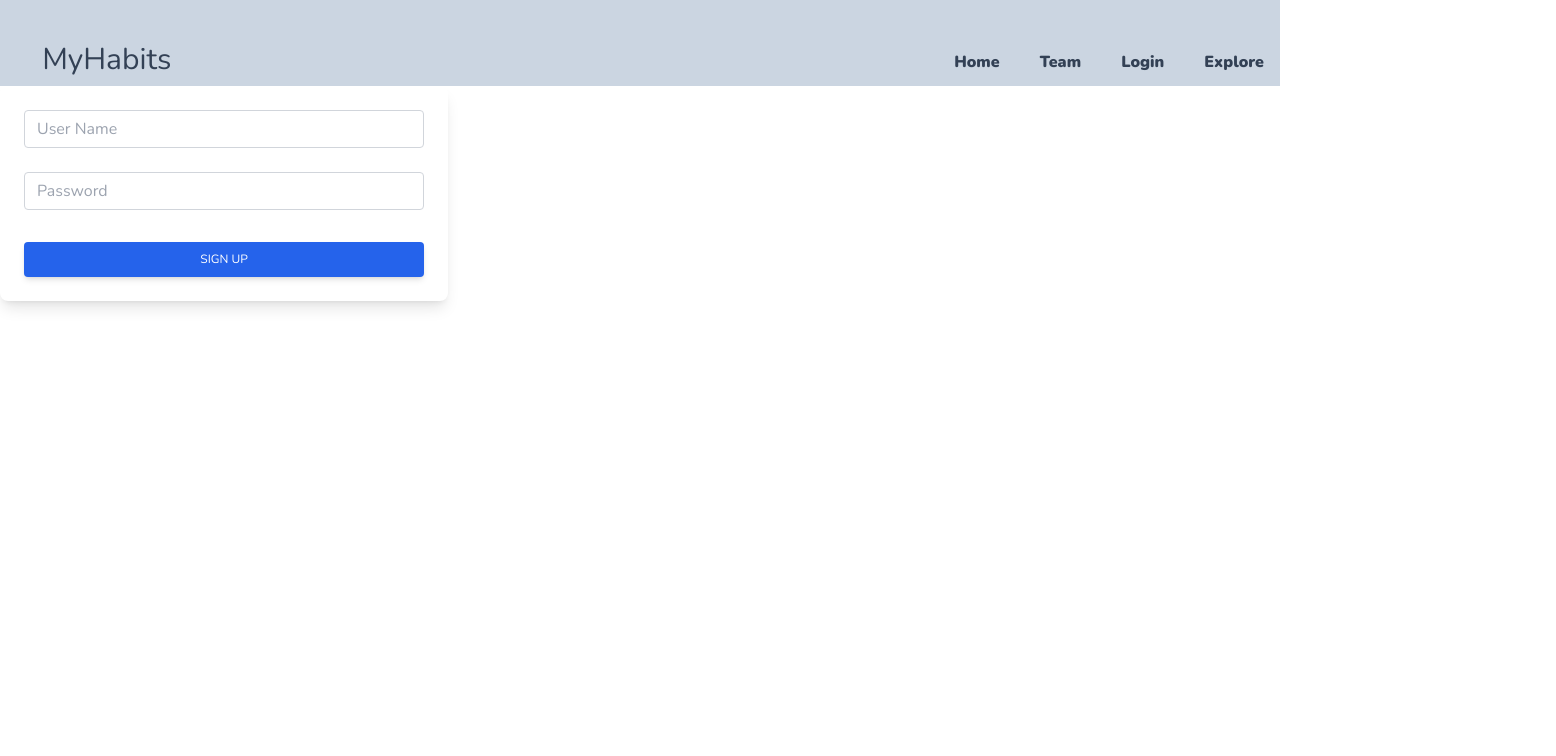
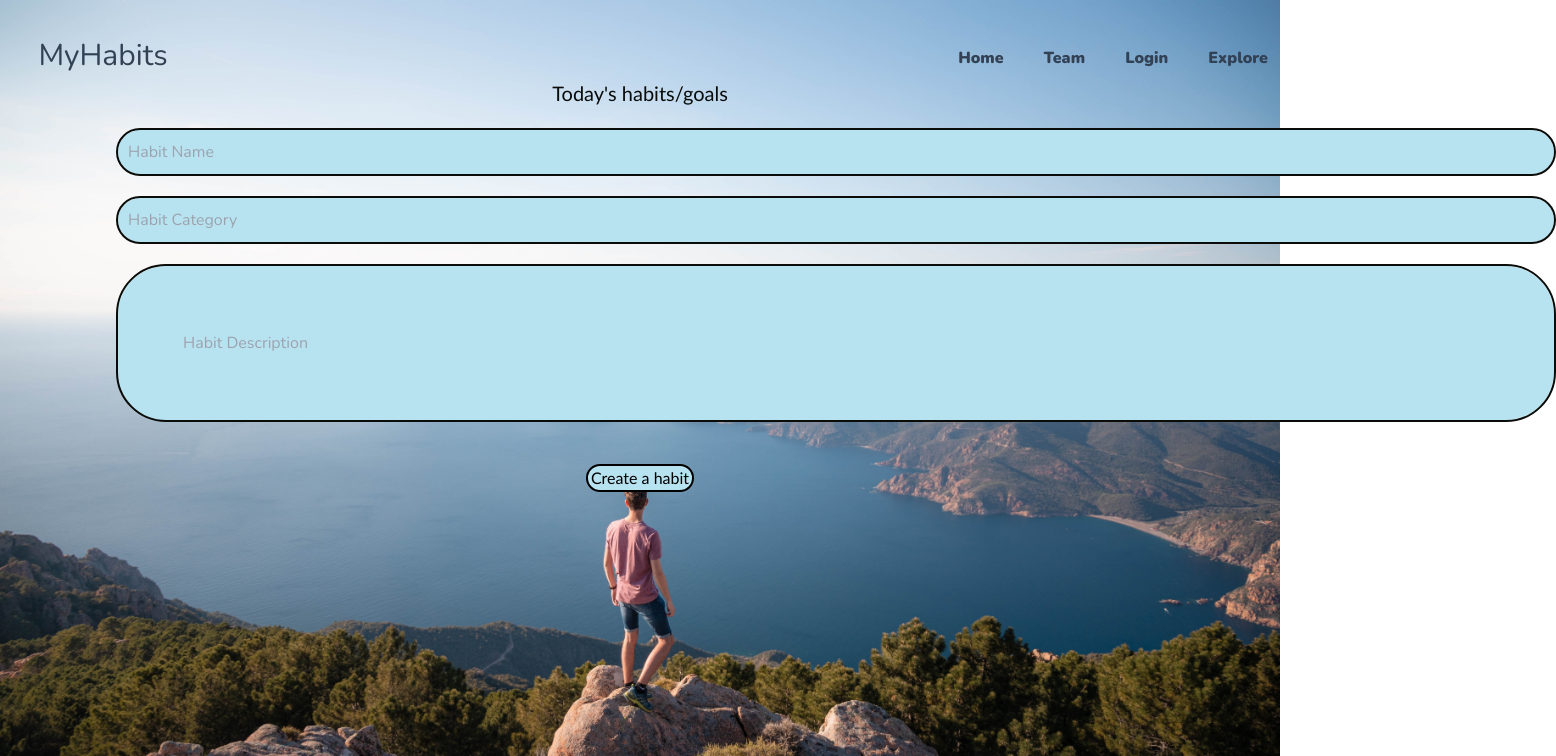
Before and after one commit to Jeffrod1098/habit-forming-app-frontend, a React (Create React App) app: page /createHabit in a window 1280 px wide. Shown: the top 756 px of the page, 1556 px wide, since content can reach past the window. Built offline with nearby package versions, Linux system fonts and the light colour scheme.

Commit message:
Created Habit Page

```diff
--- a/src/App.js
+++ b/src/App.js
@@ -4,14 +4,16 @@ import CreateUser from "./CreateUser";
 import axios from "axios";
 import CreateHabit from "./CreateHabit";
 import Login from "./Login";
+import "./Createhabit.css";
+
 
 function App() {
   return (
-    <div className="App">
+    <div className="App" >
       {/* <Landing /> */}
       {/* <CreateUser /> */}
-      {/* <CreateHabit /> */}
-      <Login />
+      <CreateHabit />
+      {/* <Login /> */}
     </div>
   );
 }
--- a/src/CreateHabit.js
+++ b/src/CreateHabit.js
@@ -1,6 +1,7 @@
 import React from "react";
 import axios from 'axios'
 import { useState } from 'react'
+import habitImg from "./image/habits.jpg"
 
 
 const CreateHabit = () => {
@@ -16,6 +17,12 @@ const CreateHabit = () => {
             habitCategory: habitCategory
         })
     }
+    // const backgroundImageStyle = {
+    //     backgroundImage: `url("${habitImg}")`,
+    //     backgroundSize: "cover",
+    //     width: "100vw",
+    //     height: "100vh",
+    // }
 
     const handleHabitNameChange = event => {
         setHabitName(event.target.value)
@@ -26,9 +33,32 @@ const CreateHabit = () => {
     const handleHabitCategoryChange = event => {
         setHabitCategory(event.target.value)
     }
+    const handleSubmit = event => {
+        event.preventDefault()
+        click()
+    }
+    const backgroundImageStyle = {
+        backgroundImage: `url("${habitImg}")`,
+        backgroundSize: "cover",
+        width: "100vw",
+    }
 
     return (
-        <div className="habits" >
+
+    <div style={backgroundImageStyle}>
+        <div className='nav'>
+                    <div className="logo">
+                        <h3 className='text-3xl text-slate-700'>MyHabits</h3>
+                    </div>
+                    <nav class="flex justify-center space-x-4">
+                        <a href="/home" class="font-bold px-3 py-2 text-slate-700 rounded-lg hover:bg-slate-100 hover:text-slate-900">Home</a>
+                        <a href="/team" class="font-bold px-3 py-2 text-slate-700 rounded-lg hover:bg-slate-100 hover:text-slate-900">Team</a>
+                        <a href="/login" class="font-bold px-3 py-2 text-slate-700 rounded-lg hover:bg-slate-100 hover:text-slate-900">Login</a>
+                        <a href="/explore" class="font-bold px-3 py-2 text-slate-700 rounded-lg hover:bg-slate-100 hover:text-slate-900">Explore</a>
+                    </nav>
+                </div>
+        <div className='App' >
+            <h1 className="today">Today's habits/goals</h1>
             <form onSubmit={click}>
             <input onChange={handleHabitNameChange} type="name" class="form-control block
         w-full
@@ -73,11 +103,12 @@ const CreateHabit = () => {
         transition
         ease-in-out
         m-0
-        focus:text-gray-700 focus:bg-white focus:border-blue-600 focus:outline-none" id="exampleInput125"
+        focus:text-gray-700 focus:bg-white focus:border-blue-600 focus:outline-none" id="exampleInput127"
         placeholder="Habit Description" />
-            <button onClick={click} class="btn btn-primary">Create</button>
+          <button onClick={handleSubmit} type="submit" class="createbtn">Create a habit</button>
             </form>
         </div>
+    </div>
     )
 }
 
--- /dev/null
+++ b/src/Createhabit.css
@@ -0,0 +1,41 @@
+.createbtn {
+    background-color: #b7e3f0;
+    border: 2px solid black;
+    color: black;
+    /* padding: 10px; */
+    text-align: center;
+    text-decoration: none;
+    font-size: 16px;
+    border-radius: 30px;
+    font-family: "Trebuchet MS", Arial, Helvetica, sans-serif;
+}
+.today {
+    font-size: 20px;
+    color: #0a0c0a;
+    font-family: "Trebuchet MS", Arial, Helvetica, sans-serif;
+}
+#exampleInput125 {
+    padding: 10px;
+    margin: 20px;
+    border: 2px solid #0a0c0a;
+    border-radius: 50px;
+    background-color: #b7e3f0;
+    width: 180vh;
+}
+form {
+    margin: 0 auto;
+    width: 85%;
+
+}
+#exampleInput127 {
+    padding: 65px;
+    margin: 20px;
+    border: 2px solid #0a0c0a;
+    border-radius: 50px;
+    background-color: #b7e3f0;
+    width: 180vh;
+}
+
+.createbtn:hover {
+    background-color: white;
+}
```
